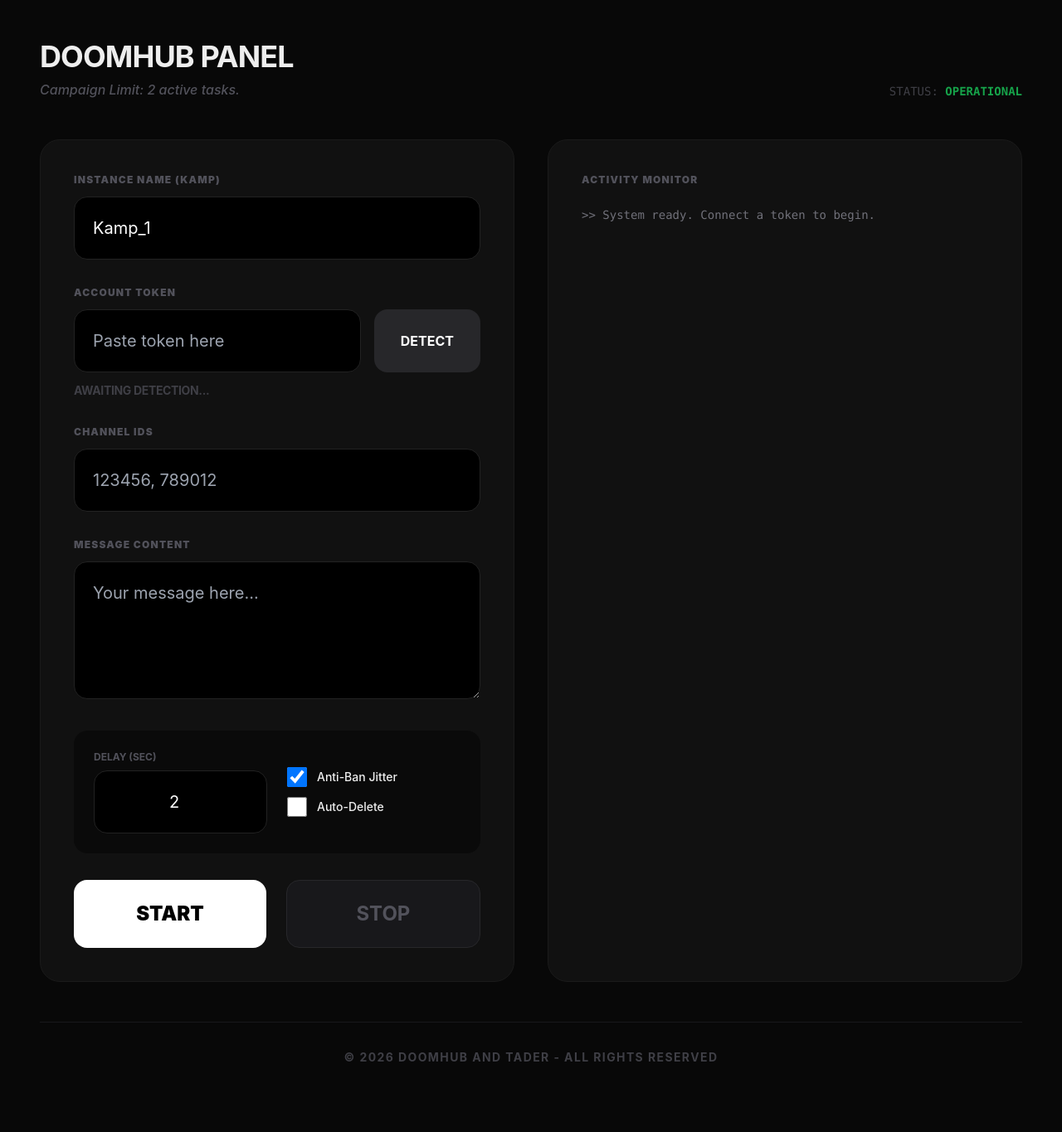
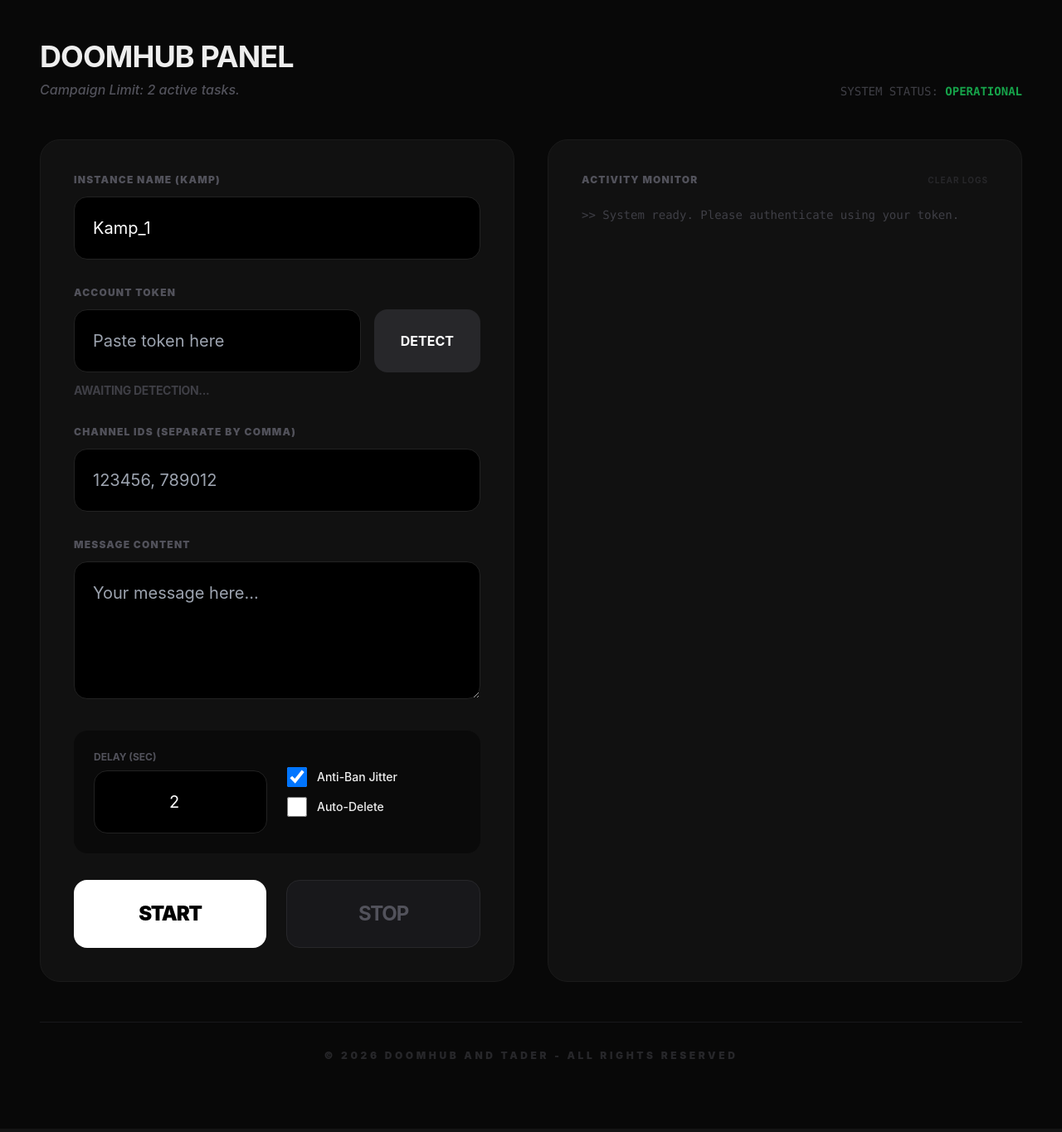
Before and after one commit to erebmig/doom-hub-advertise-self-bot, a Flask app: page /dashboard in a window 1280 px wide. Shown: the whole page at 83% size. After the commit the page ends 1277 px from the top, so only its background shows below. Run offline with Flask 3, Linux system fonts and the light colour scheme; some libraries are stand-ins or nearby versions.

Commit message:
Update dashboard styling and functionality

```diff
--- a/templates/dashboard.html
+++ b/templates/dashboard.html
@@ -10,6 +10,8 @@
         .card { background: #111; border: 1px solid #1a1a1a; padding: 40px; border-radius: 24px; }
         .input-box { background: #000; border: 1px solid #222; padding: 22px; border-radius: 16px; font-size: 1.25rem; width: 100%; outline: none; transition: 0.2s; color: white; }
         .input-box:focus { border-color: #444; }
+        .custom-scroll::-webkit-scrollbar { width: 4px; }
+        .custom-scroll::-webkit-scrollbar-thumb { background: #222; border-radius: 10px; }
     </style>
 </head>
 <body class="p-6 md:p-12">
@@ -17,10 +19,10 @@
 
         <header class="flex justify-between items-end mb-12">
             <div>
-                <h1 class="text-4xl font-bold tracking-tight">DOOMHUB PANEL</h1>
+                <h1 class="text-4xl font-bold tracking-tight uppercase">DoomHub Panel</h1>
                 <p class="text-zinc-600 mt-2 italic font-medium">Campaign Limit: 2 active tasks.</p>
             </div>
-            <div class="text-zinc-700 font-mono text-sm hidden md:block">STATUS: <span class="text-green-600 font-bold">OPERATIONAL</span></div>
+            <div class="text-zinc-700 font-mono text-sm hidden md:block uppercase">System Status: <span class="text-green-600 font-bold">Operational</span></div>
         </header>
 
         <div class="grid grid-cols-1 xl:grid-cols-2 gap-10 flex-grow">
@@ -34,19 +36,19 @@
                     <label class="block text-zinc-600 mb-3 uppercase text-xs font-black tracking-widest">Account Token</label>
                     <div class="flex gap-4">
                         <input type="password" id="token" placeholder="Paste token here" class="input-box flex-1">
-                        <button onclick="detect()" class="bg-zinc-800 text-white px-8 rounded-2xl font-bold hover:bg-zinc-700 transition">DETECT</button>
+                        <button onclick="detect()" class="bg-zinc-800 text-white px-8 rounded-2xl font-bold hover:bg-zinc-700 transition uppercase">Detect</button>
                     </div>
                     <p id="user_display" class="mt-3 text-sm font-bold text-zinc-700 uppercase tracking-tight">Awaiting detection...</p>
                 </div>
 
                 <div>
-                    <label class="block text-zinc-600 mb-3 uppercase text-xs font-black tracking-widest">Channel IDs</label>
+                    <label class="block text-zinc-600 mb-3 uppercase text-xs font-black tracking-widest">Channel IDs (Separate by comma)</label>
                     <input type="text" id="channels" placeholder="123456, 789012" class="input-box">
                 </div>
 
                 <div>
                     <label class="block text-zinc-600 mb-3 uppercase text-xs font-black tracking-widest">Message Content</label>
-                    <textarea id="message" rows="4" class="input-box" placeholder="Your message here..."></textarea>
+                    <textarea id="message" rows="4" class="input-box custom-scroll" placeholder="Your message here..."></textarea>
                 </div>
 
                 <div class="grid grid-cols-2 gap-6 bg-black/40 p-6 rounded-2xl">
@@ -55,34 +57,37 @@
                         <input type="number" id="interval" value="2" class="input-box text-center">
                     </div>
                     <div class="flex flex-col justify-center space-y-3">
-                        <label class="flex items-center gap-3 cursor-pointer">
-                            <input type="checkbox" id="jitter" checked class="w-6 h-6 rounded bg-black border-zinc-800">
-                            <span class="text-sm font-medium">Anti-Ban Jitter</span>
+                        <label class="flex items-center gap-3 cursor-pointer group">
+                            <input type="checkbox" id="jitter" checked class="w-6 h-6 rounded bg-black border-zinc-800 checked:bg-white transition-all">
+                            <span class="text-sm font-medium group-hover:text-white transition-colors">Anti-Ban Jitter</span>
                         </label>
-                        <label class="flex items-center gap-3 cursor-pointer">
-                            <input type="checkbox" id="delete" class="w-6 h-6 rounded bg-black border-zinc-800">
-                            <span class="text-sm font-medium">Auto-Delete</span>
+                        <label class="flex items-center gap-3 cursor-pointer group">
+                            <input type="checkbox" id="delete" class="w-6 h-6 rounded bg-black border-zinc-800 checked:bg-white transition-all">
+                            <span class="text-sm font-medium group-hover:text-white transition-colors">Auto-Delete</span>
                         </label>
                     </div>
                 </div>
 
                 <div class="flex gap-6">
-                    <button onclick="api('start')" class="bg-white text-black font-black py-6 rounded-2xl flex-1 text-2xl hover:bg-zinc-200 transition">START</button>
-                    <button onclick="api('stop')" class="bg-zinc-900 text-zinc-600 font-bold py-6 rounded-2xl flex-1 text-2xl border border-zinc-800 hover:text-red-500 transition">STOP</button>
+                    <button onclick="api('start')" class="bg-white text-black font-black py-6 rounded-2xl flex-1 text-2xl hover:bg-zinc-200 transition-all transform active:scale-95 uppercase tracking-tighter">Start</button>
+                    <button onclick="api('stop')" class="bg-zinc-900 text-zinc-600 font-bold py-6 rounded-2xl flex-1 text-2xl border border-zinc-800 hover:text-red-500 hover:border-red-900/50 transition-all transform active:scale-95 uppercase tracking-tighter">Stop</button>
                 </div>
             </div>
 
             <div class="flex flex-col h-full">
                 <div class="card flex-1 flex flex-col min-h-[500px]">
-                    <h3 class="text-zinc-600 uppercase text-xs font-black tracking-widest mb-6">Activity Monitor</h3>
-                    <div id="logs" class="flex-1 overflow-y-auto font-mono text-sm space-y-2 pr-2 text-zinc-500">
-                        <div>>> System ready. Connect a token to begin.</div>
+                    <div class="flex justify-between items-center mb-6">
+                        <h3 class="text-zinc-600 uppercase text-xs font-black tracking-widest">Activity Monitor</h3>
+                        <button onclick="document.getElementById('logs').innerHTML = ''" class="text-[10px] text-zinc-800 hover:text-zinc-500 font-bold uppercase tracking-widest">Clear Logs</button>
+                    </div>
+                    <div id="logs" class="flex-1 overflow-y-auto font-mono text-sm space-y-2 pr-2 text-zinc-500 custom-scroll">
+                        <div class="text-zinc-700">>> System ready. Please authenticate using your token.</div>
                     </div>
                 </div>
             </div>
         </div>
 
-        <footer class="mt-12 py-8 border-t border-zinc-900 text-center text-zinc-700 text-sm font-bold tracking-widest uppercase">
+        <footer class="mt-12 py-8 border-t border-zinc-900 text-center text-zinc-800 text-xs font-black tracking-[0.3em] uppercase">
             © 2026 DoomHub and Tader - All Rights Reserved
         </footer>
     </div>
@@ -90,40 +95,50 @@
     <script>
         function log(msg, err = false) {
             const div = document.createElement('div');
-            div.className = err ? 'text-red-500' : 'text-zinc-300';
-            div.innerHTML = `<span class="text-zinc-800">[${new Date().toLocaleTimeString()}]</span> ${msg}`;
+            div.className = err ? 'text-red-500' : 'text-zinc-400';
+            div.innerHTML = `<span class="text-zinc-800 font-bold">[${new Date().toLocaleTimeString()}]</span> ${msg}`;
             const logs = document.getElementById('logs');
             logs.appendChild(div);
             logs.scrollTop = logs.scrollHeight;
         }
 
         async function detect() {
-            const token = document.getElementById('token').value;
+            const tokenInput = document.getElementById('token').value.trim();
             const display = document.getElementById('user_display');
-            if(!token) return log("Please enter a token.", true);
 
-            display.innerText = "Processing...";
+            if(!tokenInput) return log("Error: No token provided.", true);
+
+            display.innerText = "Verifying with Premium Proxies...";
+            display.className = "mt-3 text-sm font-bold text-yellow-600 animate-pulse uppercase tracking-tight";
+
+            try {
                 const res = await fetch('/api/validate', {
                     method: 'POST',
                     headers: {'Content-Type': 'application/json'},
-                body: JSON.stringify({ token })
+                    body: JSON.stringify({ token: tokenInput })
                 });
                 const data = await res.json();
+
                 if(res.ok) {
                     display.innerText = `Connected: ${data.username}`;
-                display.className = "mt-3 text-sm font-bold text-green-600 uppercase tracking-tight";
-                log(`Successfully detected user: ${data.username}`);
+                    display.className = "mt-3 text-sm font-bold text-green-500 uppercase tracking-tight";
+                    log(`Auth successful: Logged in as ${data.username}`);
                 } else {
-                display.innerText = "Validation failed.";
+                    display.innerText = "Validation Failed (Check Proxy Auth)";
                     display.className = "mt-3 text-sm font-bold text-red-500 uppercase tracking-tight";
-                log("Invalid token entered.", true);
+                    log("Auth failed. Ensure your IP is whitelisted on ProxyScrape.", true);
+                }
+            } catch (err) {
+                display.innerText = "Server Connection Error";
+                display.className = "mt-3 text-sm font-bold text-red-600 uppercase tracking-tight";
+                log("Fatal: Could not reach the backend server.", true);
             }
         }
 
         async function api(type) {
             const payload = {
                 id: document.getElementById('id').value,
-                token: document.getElementById('token').value,
+                token: document.getElementById('token').value.trim(),
                 channels: document.getElementById('channels').value,
                 message: document.getElementById('message').value,
                 interval: document.getElementById('interval').value,
@@ -131,16 +146,22 @@
                 auto_delete: document.getElementById('delete').checked
             };
 
+            try {
                 const res = await fetch(`/api/${type}`, {
                     method: 'POST',
                     headers: {'Content-Type': 'application/json'},
                     body: JSON.stringify(payload)
                 });
                 const data = await res.json();
+
                 if(res.ok) {
-                log(`Action: ${type.toUpperCase()} | Instance: ${payload.id}`);
+                    const color = type === 'start' ? 'text-green-500' : 'text-zinc-500';
+                    log(`<span class="${color}">Action: ${type.toUpperCase()}</span> | Instance: ${payload.id}`);
                 } else {
-                log(`Error: ${data.message}`, true);
+                    log(`System Error: ${data.message}`, true);
+                }
+            } catch (err) {
+                log("Error: Failed to communicate with automation engine.", true);
             }
         }
     </script>
```
Lines whose indentation alone changed are shown as unchanged.
